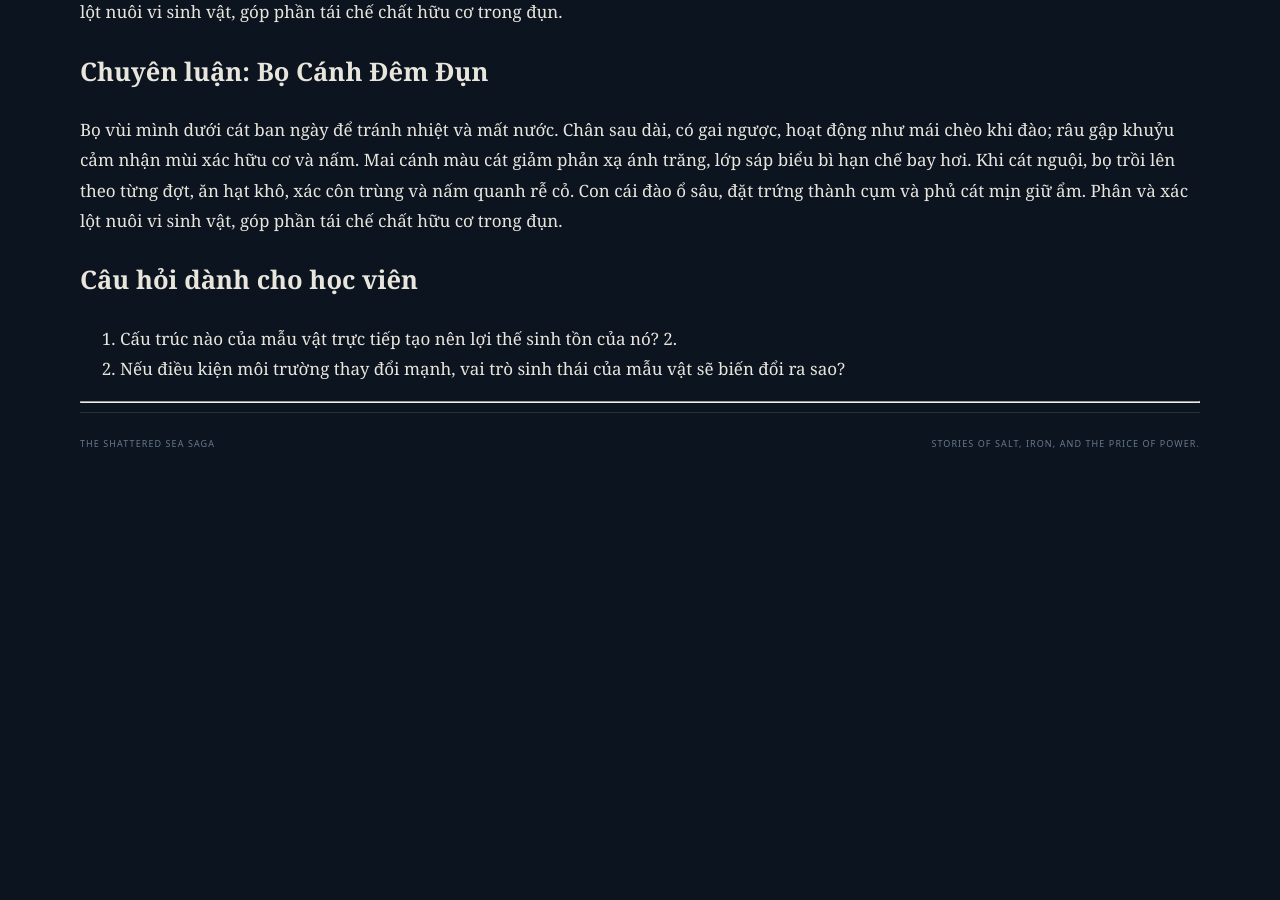
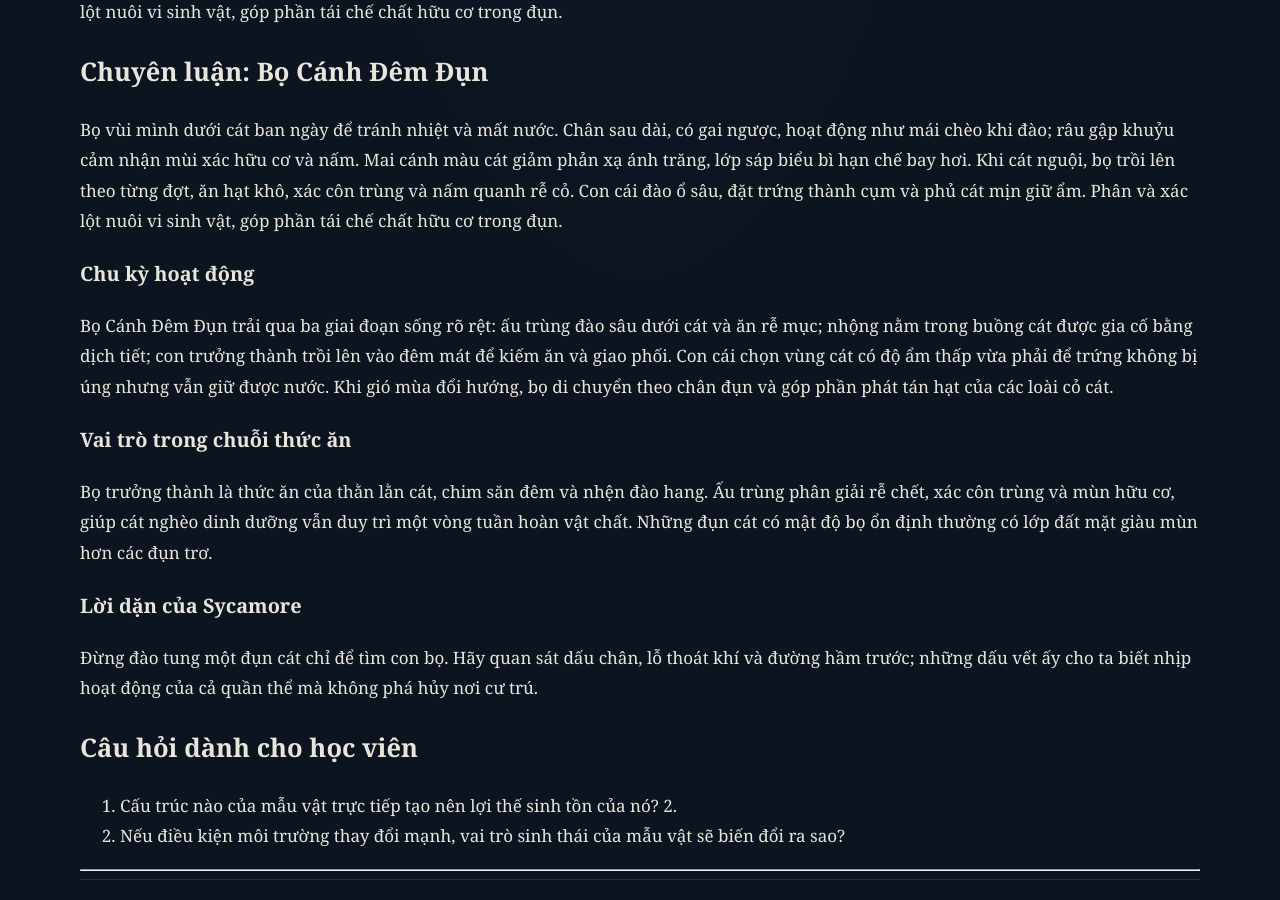
Before and after one commit to trduy91/seven-seas-reader, a Jekyll site: the page built from site/field-notes/sycamore/lecture-009-bi-mat-cua-nhung-dun-cat-dem.md, in a window 1280 px wide and 900 px high, scrolled down 1500 px. Built offline with Jekyll 4.4.1, drawn with Linux system fonts in a browser that asks for light colours; our own code applies the rules of GitHub Pages for plain Markdown files; before the commit the page ends 1981 px from its top, so only the background shows below that.

Commit message:
Deepen Sycamore lecture with lifecycle and ecological interactions

```diff
--- a/site/field-notes/sycamore/lecture-009-bi-mat-cua-nhung-dun-cat-dem.md
+++ b/site/field-notes/sycamore/lecture-009-bi-mat-cua-nhung-dun-cat-dem.md
@@ -33,6 +33,15 @@ Bọ vùi mình dưới cát ban ngày để tránh nhiệt và mất nước. C
 
 Bọ vùi mình dưới cát ban ngày để tránh nhiệt và mất nước. Chân sau dài, có gai ngược, hoạt động như mái chèo khi đào; râu gập khuỷu cảm nhận mùi xác hữu cơ và nấm. Mai cánh màu cát giảm phản xạ ánh trăng, lớp sáp biểu bì hạn chế bay hơi. Khi cát nguội, bọ trồi lên theo từng đợt, ăn hạt khô, xác côn trùng và nấm quanh rễ cỏ. Con cái đào ổ sâu, đặt trứng thành cụm và phủ cát mịn giữ ẩm. Phân và xác lột nuôi vi sinh vật, góp phần tái chế chất hữu cơ trong đụn.
 
+### Chu kỳ hoạt động
+Bọ Cánh Đêm Đụn trải qua ba giai đoạn sống rõ rệt: ấu trùng đào sâu dưới cát và ăn rễ mục; nhộng nằm trong buồng cát được gia cố bằng dịch tiết; con trưởng thành trồi lên vào đêm mát để kiếm ăn và giao phối. Con cái chọn vùng cát có độ ẩm thấp vừa phải để trứng không bị úng nhưng vẫn giữ được nước. Khi gió mùa đổi hướng, bọ di chuyển theo chân đụn và góp phần phát tán hạt của các loài cỏ cát.
+
+### Vai trò trong chuỗi thức ăn
+Bọ trưởng thành là thức ăn của thằn lằn cát, chim săn đêm và nhện đào hang. Ấu trùng phân giải rễ chết, xác côn trùng và mùn hữu cơ, giúp cát nghèo dinh dưỡng vẫn duy trì một vòng tuần hoàn vật chất. Những đụn cát có mật độ bọ ổn định thường có lớp đất mặt giàu mùn hơn các đụn trơ.
+
+### Lời dặn của Sycamore
+Đừng đào tung một đụn cát chỉ để tìm con bọ. Hãy quan sát dấu chân, lỗ thoát khí và đường hầm trước; những dấu vết ấy cho ta biết nhịp hoạt động của cả quần thể mà không phá hủy nơi cư trú.
+
 ## Câu hỏi dành cho học viên
 
 1. Cấu trúc nào của mẫu vật trực tiếp tạo nên lợi thế sinh tồn của nó?
```
